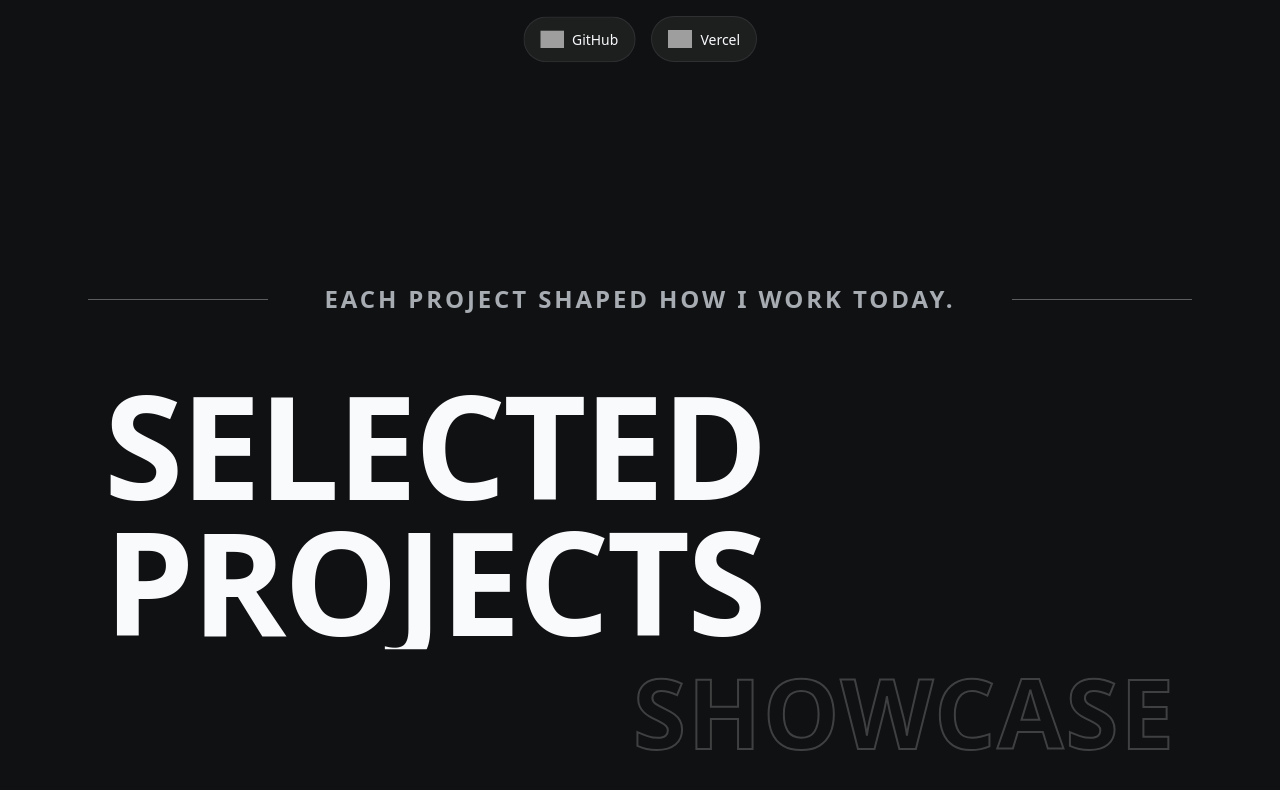
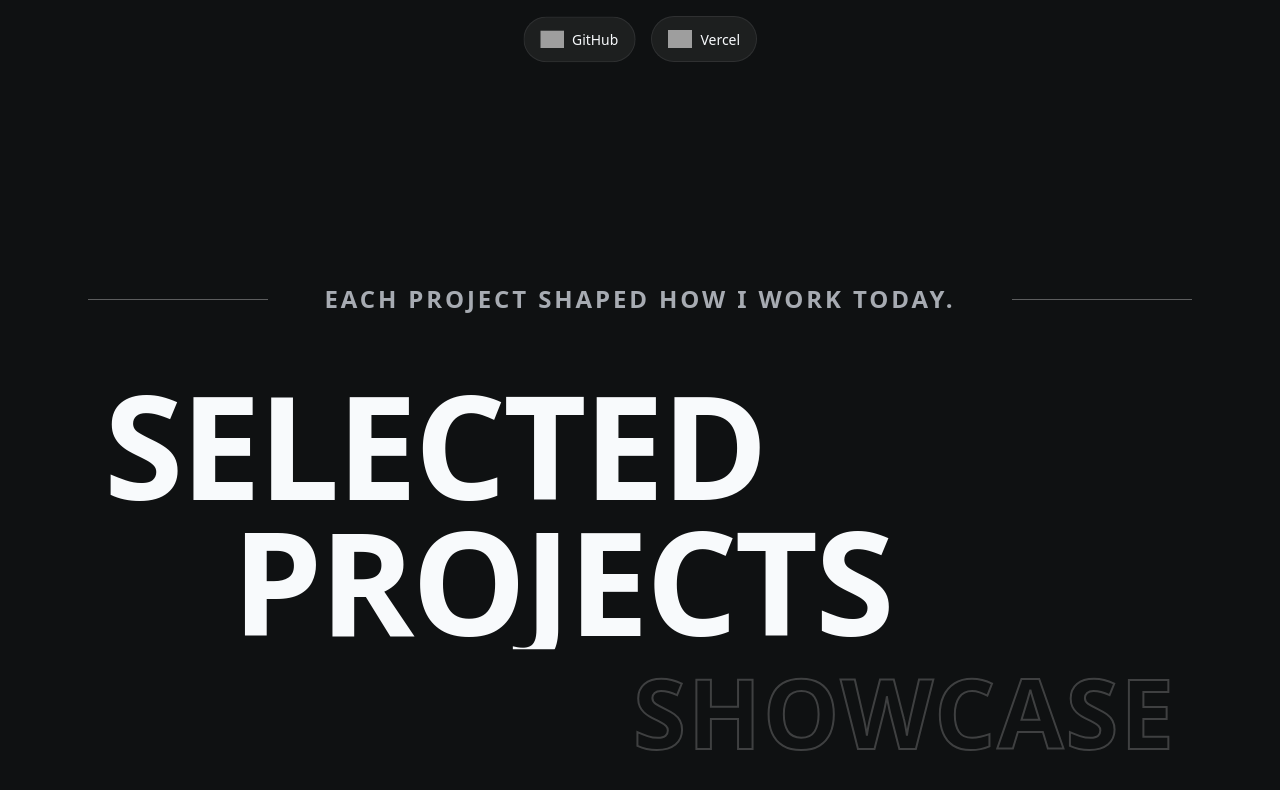
Before and after one commit to amanrai00/PortfolioAman, a Vue app: page / in a window 1280 px wide. Shown: the part 2212-3002 px from the top of the page. Built offline with nearby package versions, Linux system fonts and the light colour scheme; grey boxes are pictures that could not be loaded.

Commit message:
statement wip2

```diff
--- a/src/components/Statement.vue
+++ b/src/components/Statement.vue
@@ -12,7 +12,7 @@
       <div ref="statementText" class="statement-content">
         <h2 class="statement-main">
           <span class="statement-line-text">SELECTED</span>
-          <span class="statement-line-text">PROJECTS</span>
+          <span class="statement-line-text statement-line-text-shift">PROJECTS</span>
         </h2>
         <!-- Outlined subtitle -->
         <p ref="statementOutline" class="statement-outline">SHOWCASE</p>
@@ -63,7 +63,7 @@ onMounted(() => {
   statementTimeline = gsap.timeline({
     scrollTrigger: {
       trigger: statementSection.value,
-      start: 'top 70%',
+      start: 'top 80%',
       toggleActions: 'play none none none'
     }
   });
@@ -164,6 +164,10 @@ onUnmounted(() => {
   color: var(--statement-text-color);
 }
 
+.statement-line-text-shift {
+  margin-left: clamp(4.5rem, 10vw, 10rem);
+}
+
 .statement-outline {
   font-size: clamp(2rem, 8vw, 6rem);
   font-weight: 900;
```
